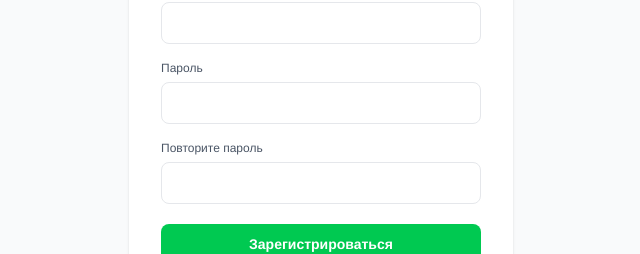
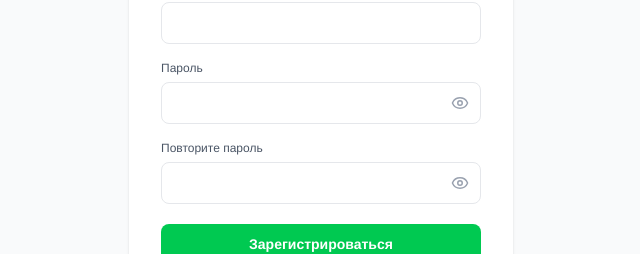
Before and after one commit to AzatBaisynov/ades-cargo-frontend, a React (Vite) app: page /auth in a window 1280 px wide. Both pictures are taken after a click on the button "Создать". Shown: the part 410-664 px from the top of the page, without its empty margins (319-959 px from the left). Built offline with nearby package versions, Linux system fonts and the light colour scheme; no server answers; a web font is replaced by a local one.

Commit message:
Fixed bugs and added password viewing

```diff
--- a/src/pages/AuthPage/ui/AuthPage.tsx
+++ b/src/pages/AuthPage/ui/AuthPage.tsx
@@ -1,6 +1,7 @@
 import { useState } from "react";
 import type { FormEvent } from "react";
 import { useNavigate } from "react-router-dom";
+import { Eye, EyeOff } from "lucide-react";
 import { useAppDispatch, useAppSelector } from "@/app/store/hooks";
 import { loginUser, registerUser, clearAuthError } from "@/app/store/authSlice";
 import type { RootState } from "@/app/store/store";
@@ -21,6 +22,8 @@ const AuthPage = () => {
   const [userPassword, setUserPassword] = useState("");
   const [confirmPassword, setConfirmPassword] = useState("");
   const [fieldErrors, setFieldErrors] = useState<Record<string, string>>({});
+  const [showPassword, setShowPassword] = useState(false);
+  const [showConfirmPassword, setShowConfirmPassword] = useState(false);
 
   const isRegister = mode === "register";
   const isLoading = status === "loading";
@@ -181,13 +184,24 @@ const AuthPage = () => {
             <label htmlFor="userPassword" className="text-xs font-medium text-gray-600">
               Пароль
             </label>
+            <div className="relative">
           <input
              id="userPassword"
-              type="password"
-              className={inputClass}
+            type={showPassword ? "text" : "password"}
+            className={`${inputClass} pr-10`}
             value={userPassword}
             onChange={(e) => setUserPassword(e.target.value)}
          />
+          <button
+            type="button"
+            onClick={() => setShowPassword((v) => !v)}
+            className="absolute right-3 top-1/2 -translate-y-1/2 text-gray-400 hover:text-gray-600"
+            tabIndex={-1}
+            aria-label={showPassword ? "Скрыть пароль" : "Показать пароль"}
+         >
+           {showPassword ? <EyeOff size={18} /> : <Eye size={18} />}
+         </button>
+        </div>
             {fieldErrors.userPassword && (
               <span className="text-xs text-red-500">{fieldErrors.userPassword}</span>
             )}
@@ -201,13 +215,24 @@ const AuthPage = () => {
               >
                 Повторите пароль
               </label>
+              <div className="relative">
               <input
                 id="confirmPassword"
-                type="password"
-                className={inputClass}
+                 type={showConfirmPassword ? "text" : "password"}
+                 className={`${inputClass} pr-10`}
                  value={confirmPassword}
                  onChange={(e) => setConfirmPassword(e.target.value)}
              />
+             <button
+               type="button"
+               onClick={() => setShowConfirmPassword((v) => !v)}
+               className="absolute right-3 top-1/2 -translate-y-1/2 text-gray-400 hover:text-gray-600"
+               tabIndex={-1}
+               aria-label={showConfirmPassword ? "Скрыть пароль" : "Показать пароль"}
+              >
+               {showConfirmPassword ? <EyeOff size={18} /> : <Eye size={18} />}
+              </button>
+            </div>
               {fieldErrors.confirmPassword && (
                 <span className="text-xs text-red-500">
                   {fieldErrors.confirmPassword}
--- a/src/widgets/header/ui/Header.tsx
+++ b/src/widgets/header/ui/Header.tsx
@@ -1,4 +1,4 @@
-import { Link, useLocation } from "react-router-dom";
+import { Link, useLocation, useNavigate } from "react-router-dom";
 import {
   Upload,
   Search,
@@ -6,8 +6,12 @@ import {
   ChevronLeft,
   ChevronRight,
   LogIn,
+  LogOut,
 } from "lucide-react";
 import logo from "@/assets/images/ades.jpg"
+import { useAppDispatch, useAppSelector } from "@/app/store/hooks";
+import { logout } from "@/app/store/authSlice";
+import type { RootState } from "@/app/store/store";
 
 
 interface HeaderProps {
@@ -16,7 +20,15 @@ interface HeaderProps {
 }
 
 const Header = ({ collapsed, setCollapsed }: HeaderProps) => {
-  const location = useLocation();
+const location = useLocation();
+const navigate = useNavigate();
+const dispatch = useAppDispatch();
+const token = useAppSelector((state: RootState) => state.auth.token);
+
+const handleLogout = () => {
+  dispatch(logout());
+  navigate("/auth");
+};
 
   const navItems = [
     {
@@ -36,8 +48,8 @@ const Header = ({ collapsed, setCollapsed }: HeaderProps) => {
     },
     {
       path: "/auth",
-      label: "Вход",
-      icon: LogIn,
+      label: token ? "Выход" : "Вход",
+      icon: token ? LogOut : LogIn,
     },
   ];
 
@@ -77,6 +89,20 @@ const Header = ({ collapsed, setCollapsed }: HeaderProps) => {
 
           const isActive =
             location.pathname === item.path;
+          const isAuthItem = item.path === "/auth";
+
+      if (isAuthItem && token) {
+        return (
+     <button
+         key={item.path}
+         onClick={handleLogout}
+         className="flex w-full items-center gap-3 rounded-xl px-3 py-3 text-sm font-medium text-gray-500 transition-all hover:bg-gray-100 hover:text-gray-700"
+       >
+         <Icon className="h-5 w-5" />
+         {!collapsed && <span>{item.label}</span>}
+       </button>
+     );
+    }
 
           return (
             <Link
```
Lines whose indentation alone changed are shown as unchanged.
